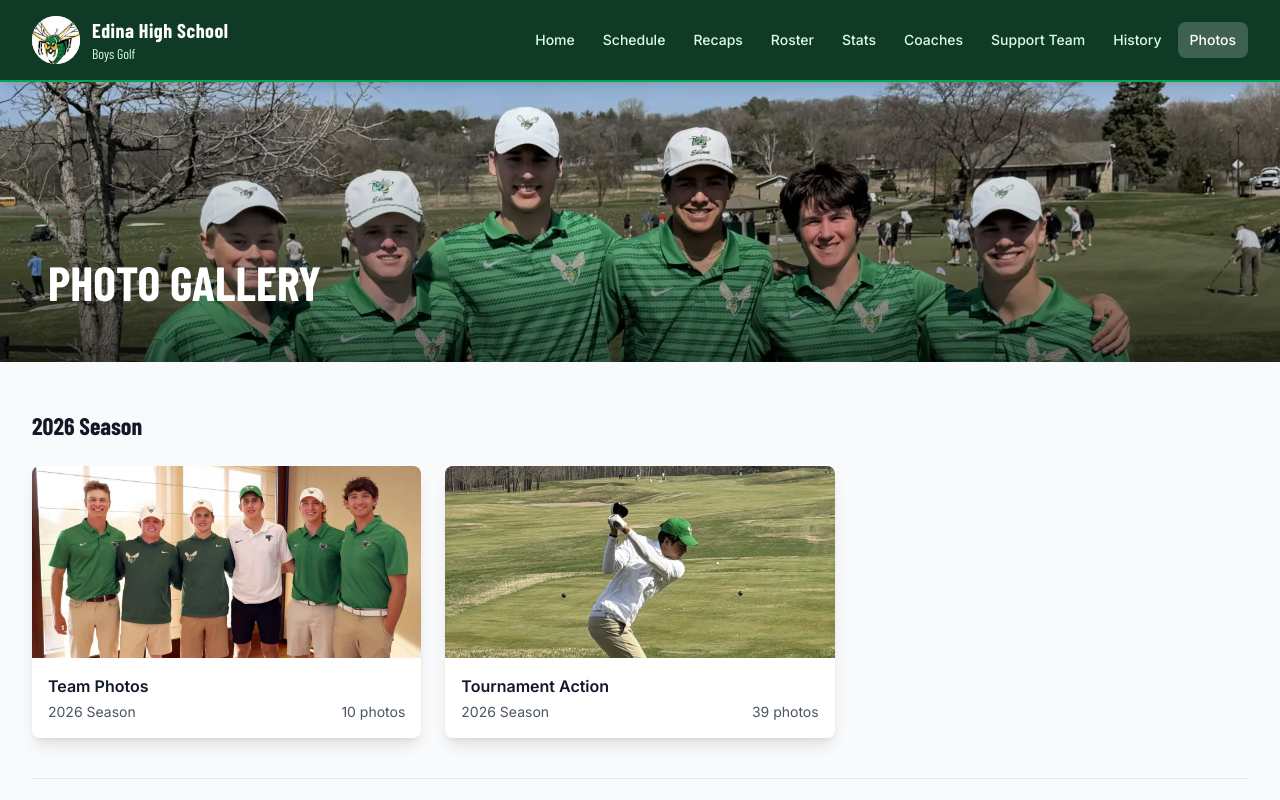
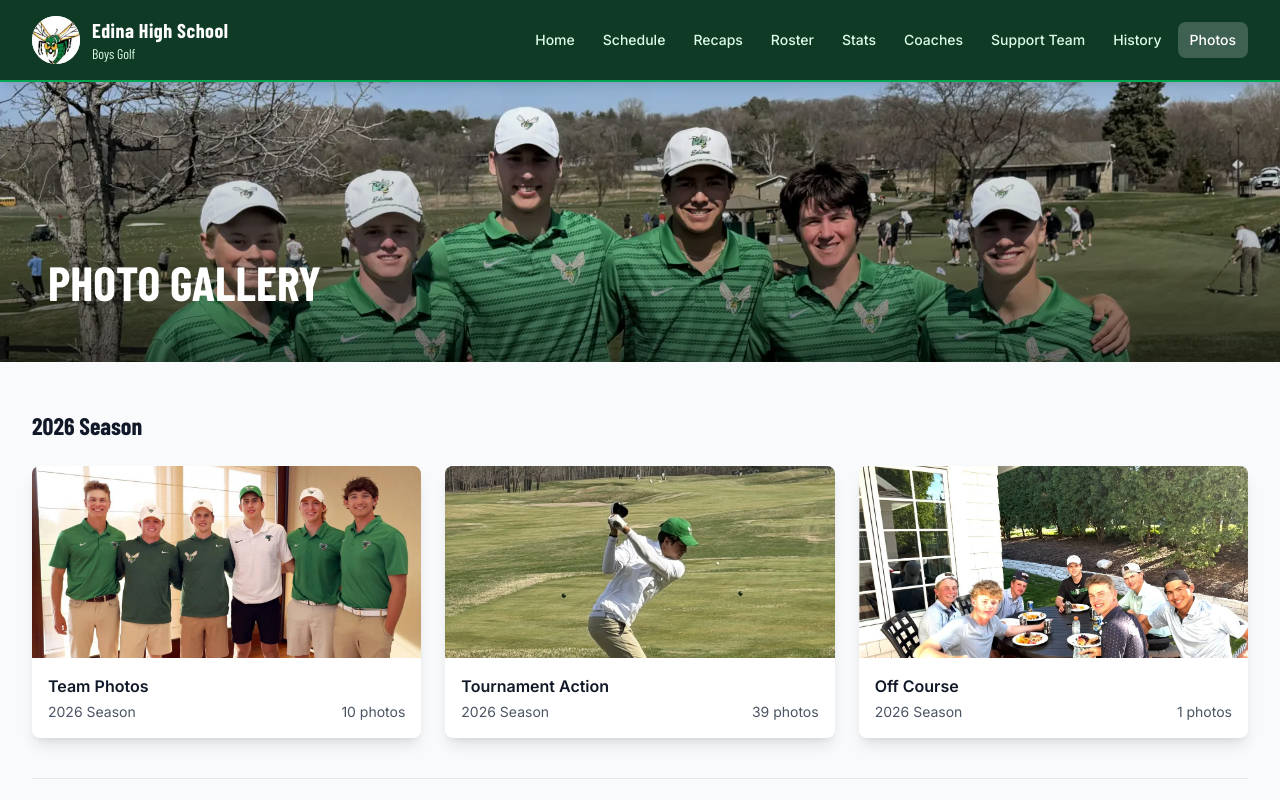
Before and after one commit to rlarson12/edina-golf-website, a React (Vite) app: page /photos in a window 1280 px wide. Shown: the top 800 px of the page. Built offline with nearby package versions, Linux system fonts and the light colour scheme; a web font is replaced by a local one.

Commit message:
Add 2026 Off Course album with team dinner photo

```diff
--- a/src/pages/Photos.jsx
+++ b/src/pages/Photos.jsx
@@ -75,6 +75,15 @@ function Photos() {
         { src: '/images/2026/may-scenic-vista.webp', caption: 'Course views — 2026 season.' },
         { src: '/images/2026/may-green-fountain-scenic.webp', caption: 'Approach to the green — 2026 season.' },
 
+      ],
+    },
+    {
+      id: '2026-3',
+      title: 'Off Course',
+      date: '2026 Season',
+      cover: '/images/2026/team-dinner-2026-05-25.webp',
+      photos: [
+        { src: '/images/2026/team-dinner-2026-05-25.webp', caption: 'Team dinner — 2026 season.' },
       ],
     },
   ]
```
Also changed, not shown: public/images/2026/team-dinner-2026-05-25.webp (added).
